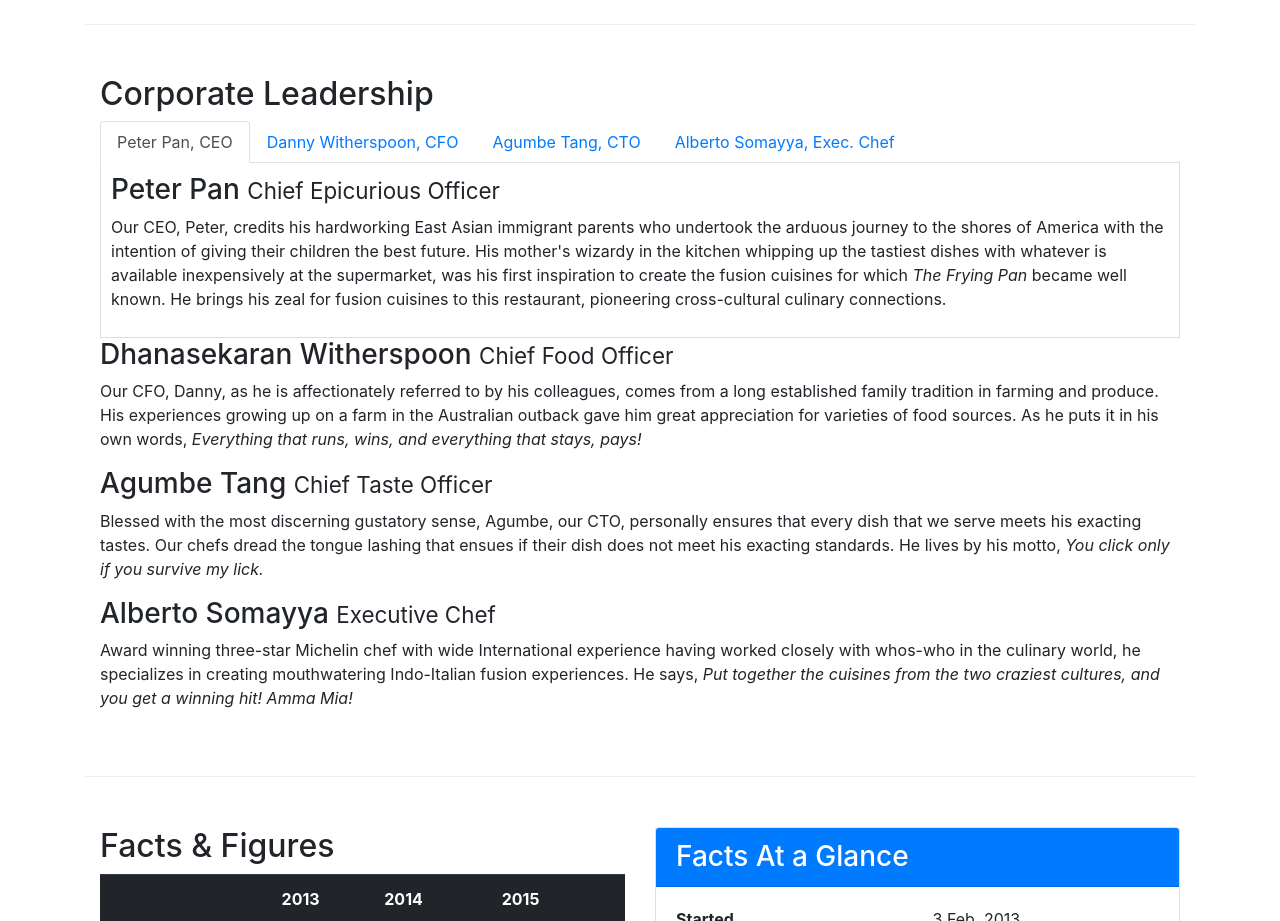
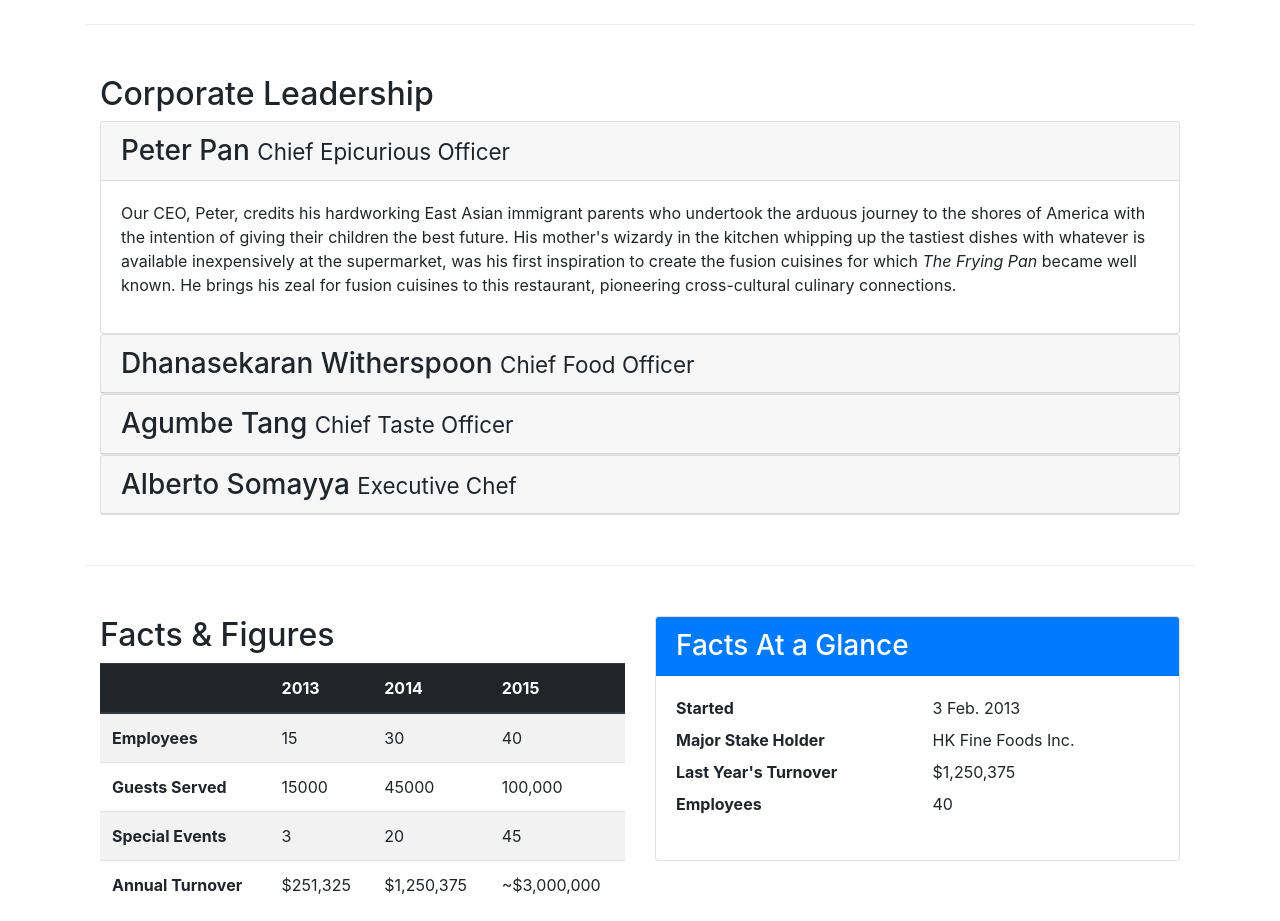
Before and after one commit to aksh2293/conFusion, a website: page aboutus.html in a window 1280 px wide. Shown: the part 840-1761 px from the top of the page. Drawn offline with nearby package versions, Linux system fonts and the light colour scheme.

Commit message:
Accordions

```diff
--- a/aboutus.html
+++ b/aboutus.html
@@ -79,44 +79,74 @@
         <div class="row row-content">
             <div class="col-12 col-sm">
                 <h2>Corporate Leadership</h2>
-                <ul class="nav nav-tabs">
-                    <li class="nav-item">
-                      <a class="nav-link active" href="#peter"
-                        role="tab" data-toggle="tab">Peter Pan, CEO</a>
-                    </li>
-                    <li class="nav-item">
-                      <a class="nav-link" href="#danny" role="tab"
-                        data-toggle="tab">Danny Witherspoon, CFO</a>
-                    </li>
-                    <li class="nav-item">
-                      <a class="nav-link" href="#agumbe"role="tab"
-                        data-toggle="tab">Agumbe Tang, CTO</a>
-                    </li>
-                    <li class="nav-item">
-                      <a class="nav-link" href="#alberto" role="tab"
-                        data-toggle="tab">Alberto Somayya, Exec. Chef</a>
-                    </li>
-                </ul>
 
-                <div class="tab-content">
-                 <div role="tabpanel" class="tab-pane fade show active" id="peter">
-                <h3>Peter Pan <small>Chief Epicurious Officer</small></h3>
+                <div id="accordion">
 
-                <p class="d-none d-sm-block">Our CEO, Peter, credits his hardworking East Asian immigrant parents who undertook the arduous journey to the shores of America with the intention of giving their children the best future. His mother's wizardy in the kitchen whipping up the tastiest dishes with whatever is available inexpensively at the supermarket, was his first inspiration to create the fusion cuisines for which <em>The Frying Pan</em> became well known. He brings his zeal for fusion cuisines to this restaurant, pioneering cross-cultural culinary connections.</p>
-                </div>
+
+                 <div class="card">
+                        <div class="card-header" role="tab" id="peterhead">
+                        <h3 class="mb-0">
+                            <a data-toggle="collapse" data-target="#peter">
+                            Peter Pan <small>Chief Epicurious Officer</small>
+                            </a>
+                        </h3>
+                        </div>
+                        <div class="collapse show" id="peter" data-parent="#accordion">
+                            <div class="card-body">
+                                <p class="d-none d-sm-block">Our CEO, Peter, credits his hardworking East Asian immigrant parents who undertook the arduous journey to the shores of America with the intention of giving their children the best future. His mother's wizardy in the kitchen whipping up the tastiest dishes with whatever is available inexpensively at the supermarket, was his first inspiration to create the fusion cuisines for which <em>The Frying Pan</em> became well known. He brings his zeal for fusion cuisines to this restaurant, pioneering cross-cultural culinary connections.</p>
+                            </div>
+                        </div>
+                    </div>
+
+                    <div class="card">
+                            <div class="card-header" role="tab" id="dannyhead">
+                            <h3 class="mb-0">
+                                <a class="collapsed" data-toggle="collapse" data-target="#danny">
+                                Dhanasekaran Witherspoon <small>Chief Food Officer</small>
+                                </a>
+                            </h3>
+                        </div>
+                        <div class="collapse" id="danny" data-parent="#accordion">
+                            <div class="card-body">
+                               <p class="d-none d-sm-block">Our CFO, Danny, as he is affectionately referred to by his colleagues, comes from a long established family tradition in farming and produce. His experiences growing up on a farm in the Australian outback gave him great appreciation for varieties of food sources. As he puts it in his own words, <em>Everything that runs, wins, and everything that stays, pays!</em></p>
+                            </div>
+                        </div>
+                    </div>
+                    <div class="card">
+                            <div class="card-header" role="tab" id="agumbehead">
+                            <h3 class="mb-0">
+                                <a class="collapsed" data-toggle="collapse" data-target="#agumbe">
+                                Agumbe Tang <small>Chief Taste Officer</small>
+                                </a>
+                            </h3>
+                        </div>
+                        <div class="collapse" id="agumbe" data-parent="#accordion">
+                            <div class="card-body">
+                               <p class="d-none d-sm-block">Blessed with the most discerning gustatory sense, Agumbe, our CTO, personally ensures that every dish that we serve meets his exacting tastes. Our chefs dread the tongue lashing that ensues if their dish does not meet his exacting standards. He lives by his motto, <em>You click only if you survive my lick.</em></p>
+                            </div>
+                        </div>
+                    </div>
+                    <div class="card">
+                            <div class="card-header" role="tab" id="albertohead">
+                            <h3 class="mb-0">
+                                <a class="collapsed" data-toggle="collapse" data-target="#alberto">
+                                Alberto Somayya <small>Executive Chef</small>
+                                </a>
+                            </h3>
+                        </div>
+                        <div class="collapse" id="alberto" data-parent="#accordion">
+                            <div class="card-body">
+                               <p class="d-none d-sm-block">Award winning three-star Michelin chef with wide International experience having worked closely with whos-who in the culinary world, he specializes in creating mouthwatering Indo-Italian fusion experiences. He says, <em>Put together the cuisines from the two craziest cultures, and you get a winning hit! Amma Mia!</em></p>
+                            </div>
+                        </div>
+                    </div>
+
+
                 </div>
 
-                <h3>Dhanasekaran Witherspoon <small>Chief Food Officer</small></h3>
 
-                <p class="d-none d-sm-block">Our CFO, Danny, as he is affectionately referred to by his colleagues, comes from a long established family tradition in farming and produce. His experiences growing up on a farm in the Australian outback gave him great appreciation for varieties of food sources. As he puts it in his own words, <em>Everything that runs, wins, and everything that stays, pays!</em></p>
 
-                <h3>Agumbe Tang <small>Chief Taste Officer</small></h3>
 
-                <p class="d-none d-sm-block">Blessed with the most discerning gustatory sense, Agumbe, our CTO, personally ensures that every dish that we serve meets his exacting tastes. Our chefs dread the tongue lashing that ensues if their dish does not meet his exacting standards. He lives by his motto, <em>You click only if you survive my lick.</em></p>
-
-                <h3>Alberto Somayya <small>Executive Chef</small></h3>
-
-                <p class="d-none d-sm-block">Award winning three-star Michelin chef with wide International experience having worked closely with whos-who in the culinary world, he specializes in creating mouthwatering Indo-Italian fusion experiences. He says, <em>Put together the cuisines from the two craziest cultures, and you get a winning hit! Amma Mia!</em></p>
 
             </div>
        </div>
```
